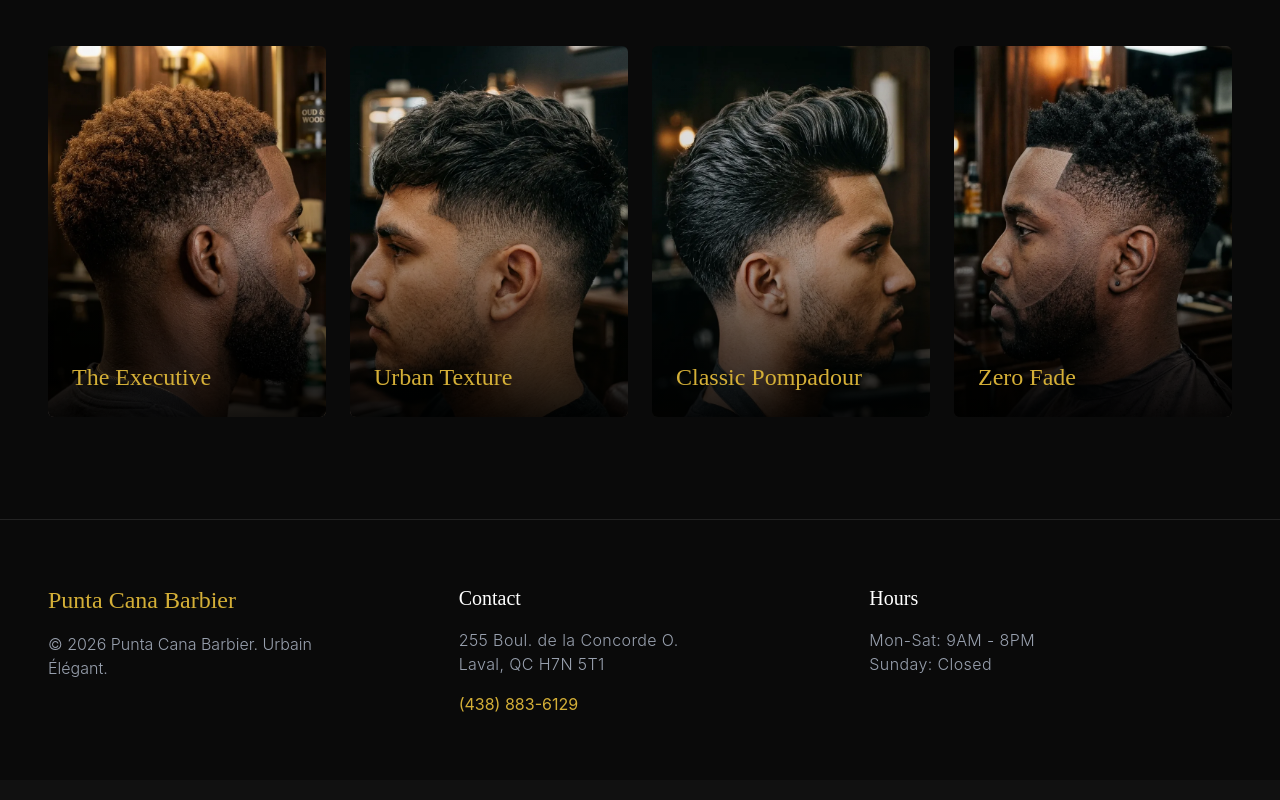
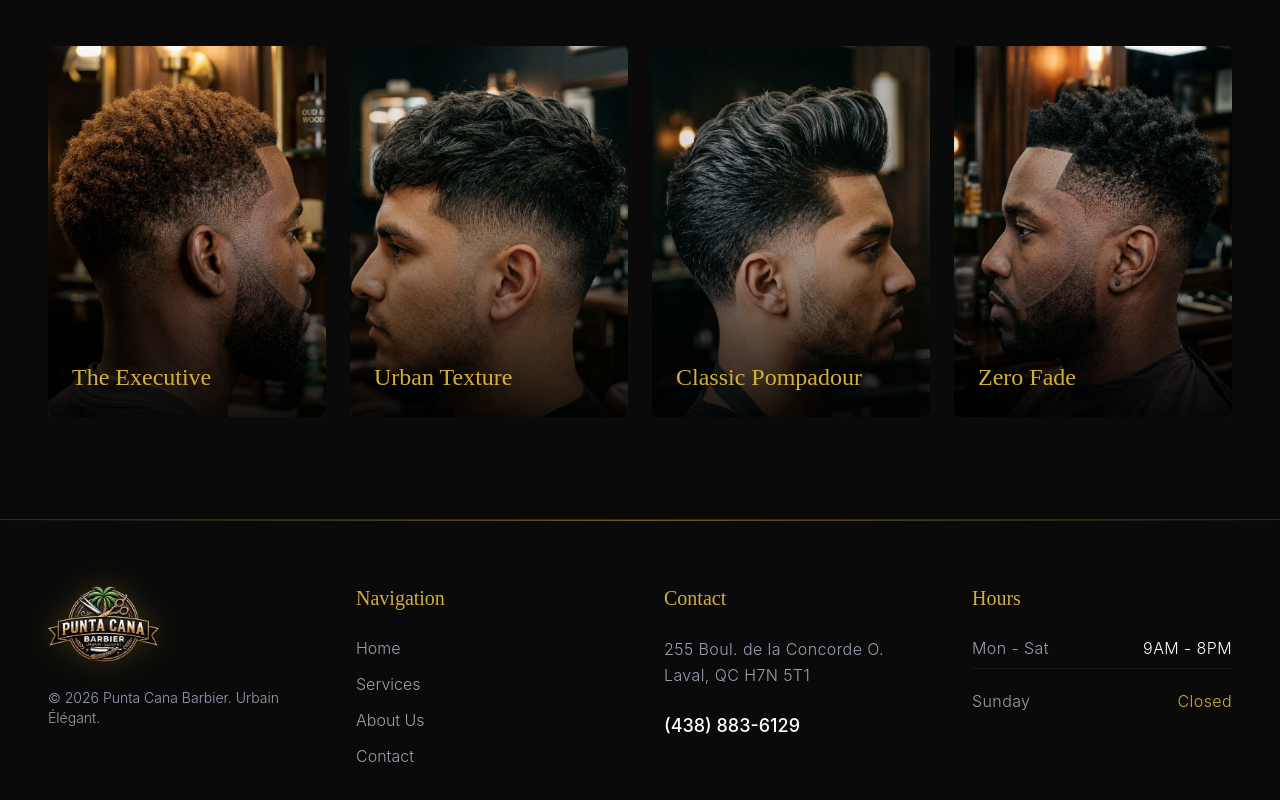
Before and after one commit to cozunap/puntacanabarbier, a React (Vite) app: page / in a window 1280 px wide. Shown: the part 1662-2462 px from the top of the page. Built offline with nearby package versions, Linux system fonts and the light colour scheme.

Commit message:
Redesign footer: add logo and premium 4-column layout

```diff
--- a/src/components/Footer.jsx
+++ b/src/components/Footer.jsx
@@ -4,27 +4,59 @@ export default function Footer() {
   const { t } = useTranslation();
 
   return (
-    <footer className="bg-navy-dark text-white w-full py-16 border-t border-white/10 mt-auto">
-      <div className="max-w-7xl mx-auto px-6 md:px-12 grid grid-cols-1 md:grid-cols-3 gap-12">
-        <div className="flex flex-col gap-4">
-          <span className="font-serif text-2xl text-gold">Punta Cana Barbier</span>
-          <p className="text-gray-400 font-light max-w-xs">
+    <footer className="bg-navy-dark text-white w-full border-t border-gold/20 mt-auto relative overflow-hidden">
+      {/* Subtle gold glow at the top */}
+      <div className="absolute top-0 left-0 w-full h-[1px] bg-gradient-to-r from-transparent via-gold/50 to-transparent"></div>
+
+      <div className="max-w-7xl mx-auto px-6 md:px-12 py-16 grid grid-cols-1 md:grid-cols-2 lg:grid-cols-4 gap-12">
+        {/* Logo & Rights */}
+        <div className="flex flex-col gap-6 lg:col-span-1">
+          <img
+            src="/Punta_Cana_Barbier_Logo.webp"
+            alt="Punta Cana Barbier"
+            className="h-20 w-auto object-contain object-left drop-shadow-[0_0_15px_rgba(212,175,55,0.2)]"
+          />
+          <p className="text-gray-400 font-light text-sm">
             © {new Date().getFullYear()} {t('footer.rights')}
           </p>
         </div>
 
+        {/* Quick Links */}
         <div className="flex flex-col gap-4">
-          <h4 className="font-serif text-xl text-white">Contact</h4>
-          <p className="text-gray-400 font-light tracking-wide">255 Boul. de la Concorde O.<br/>Laval, QC H7N 5T1</p>
-          <a href="tel:+14388836129" className="text-gold hover:text-gold-light transition-colors">(438) 883-6129</a>
+          <h4 className="font-serif text-xl text-gold mb-2">Navigation</h4>
+          <ul className="flex flex-col gap-3 font-light text-gray-400">
+            <li><a href="/" className="hover:text-gold transition-colors">Home</a></li>
+            <li><a href="/services" className="hover:text-gold transition-colors">Services</a></li>
+            <li><a href="/about" className="hover:text-gold transition-colors">About Us</a></li>
+            <li><a href="/contact" className="hover:text-gold transition-colors">Contact</a></li>
+          </ul>
         </div>
 
+        {/* Contact */}
         <div className="flex flex-col gap-4">
-          <h4 className="font-serif text-xl text-white">Hours</h4>
-          <p className="text-gray-400 font-light tracking-wide">
-            Mon-Sat: 9AM - 8PM<br/>
-            Sunday: Closed
+          <h4 className="font-serif text-xl text-gold mb-2">Contact</h4>
+          <p className="text-gray-400 font-light tracking-wide leading-relaxed">
+            255 Boul. de la Concorde O.<br/>
+            Laval, QC H7N 5T1
           </p>
+          <a href="tel:+14388836129" className="text-white hover:text-gold transition-colors text-lg mt-2 font-medium">
+            (438) 883-6129
+          </a>
+        </div>
+
+        {/* Hours */}
+        <div className="flex flex-col gap-4">
+          <h4 className="font-serif text-xl text-gold mb-2">Hours</h4>
+          <ul className="flex flex-col gap-3 text-gray-400 font-light tracking-wide">
+            <li className="flex justify-between border-b border-white/5 pb-2">
+              <span>Mon - Sat</span>
+              <span className="text-white">9AM - 8PM</span>
+            </li>
+            <li className="flex justify-between pt-2">
+              <span>Sunday</span>
+              <span className="text-gold">Closed</span>
+            </li>
+          </ul>
         </div>
       </div>
     </footer>
```
